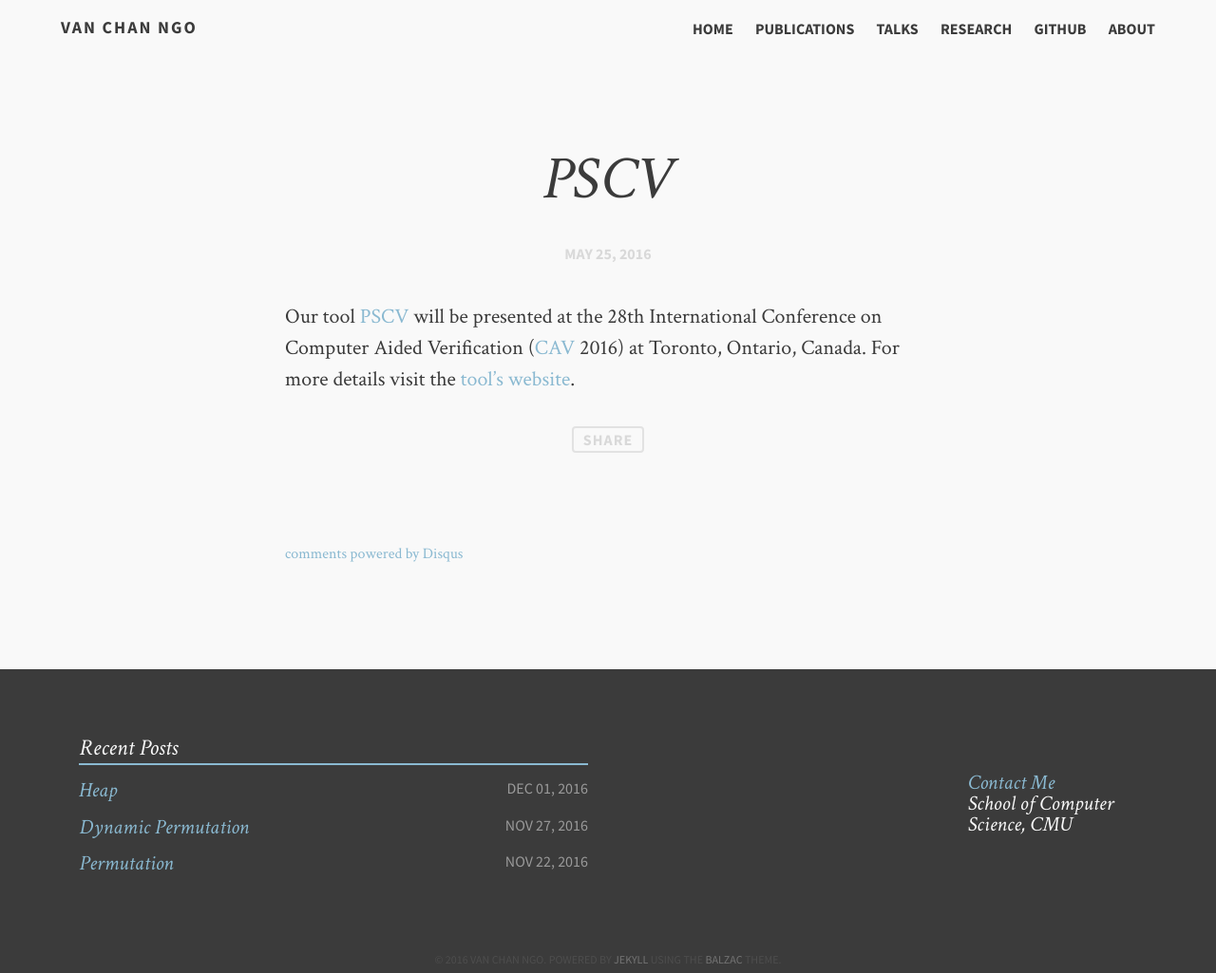
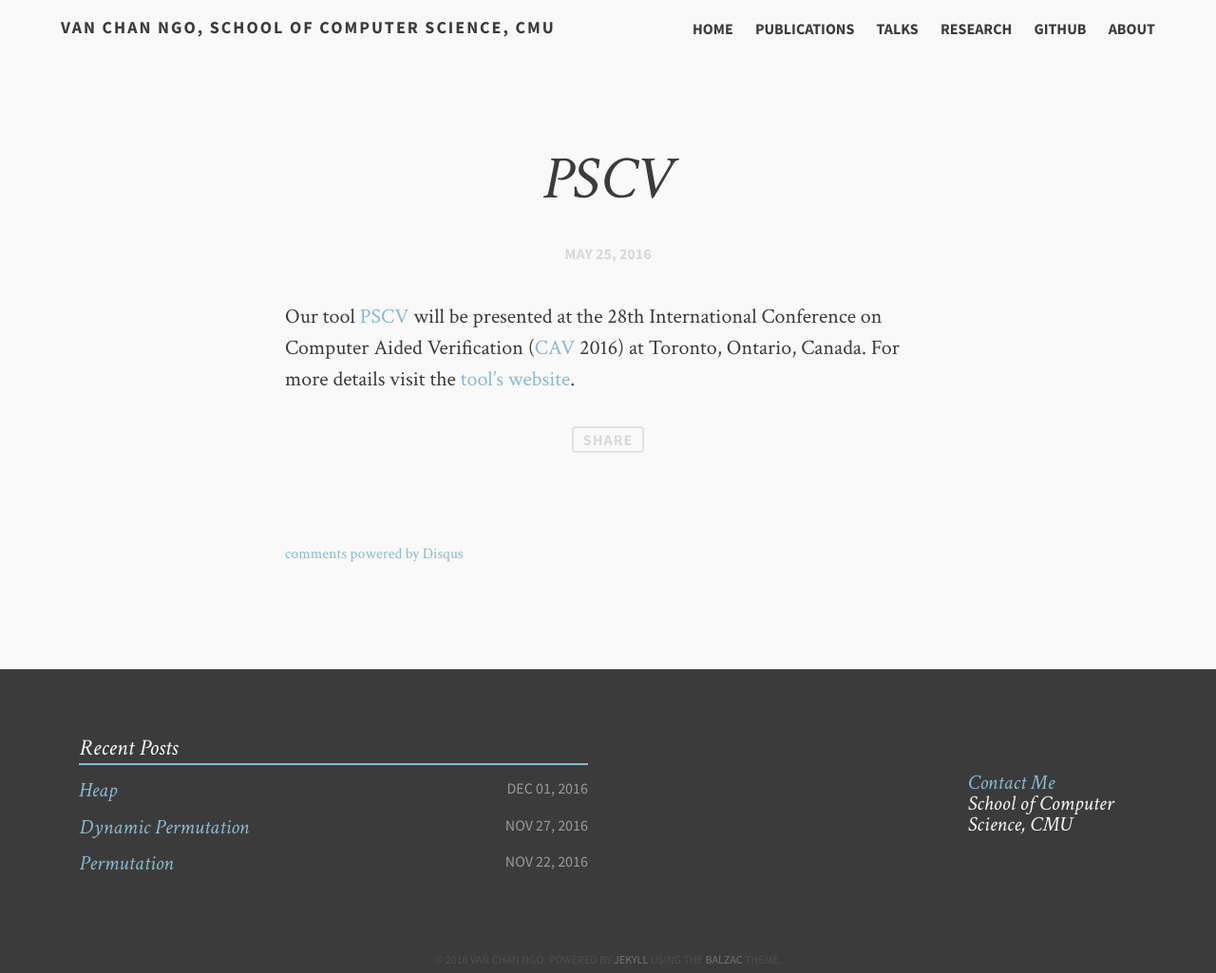
Before and after one commit to channgo2203/channgo2203.github.io, a Jekyll site: the page built from _posts/2016-05-25-cavpaper.md, in a window 1280 px wide. Shown: the whole page at 95% size. Built offline with Jekyll 4.4.1, drawn with Linux system fonts in a browser that asks for light colours; comment, search, counter and statistics services are not loaded.

Commit message:
update all

```diff
--- a/_config.yml
+++ b/_config.yml
@@ -1,4 +1,4 @@
-title:            Van Chan Ngo
+title:            Van Chan Ngo, School of Computer Science, CMU
 tagline:          Static Analysis and Formal Verification
 description:      School of Computer Science, CMU
 canonical:        http://channgo2203.github.io
```
